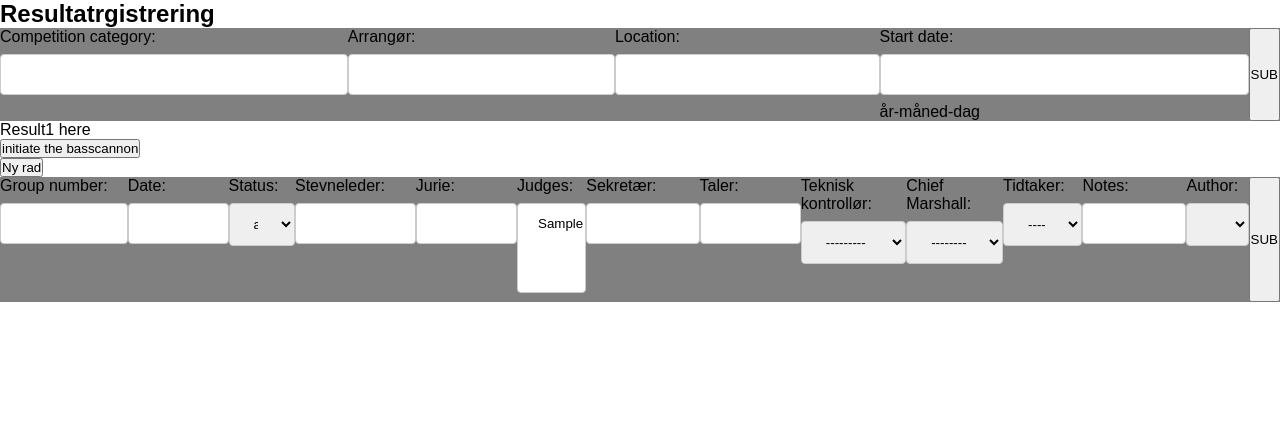
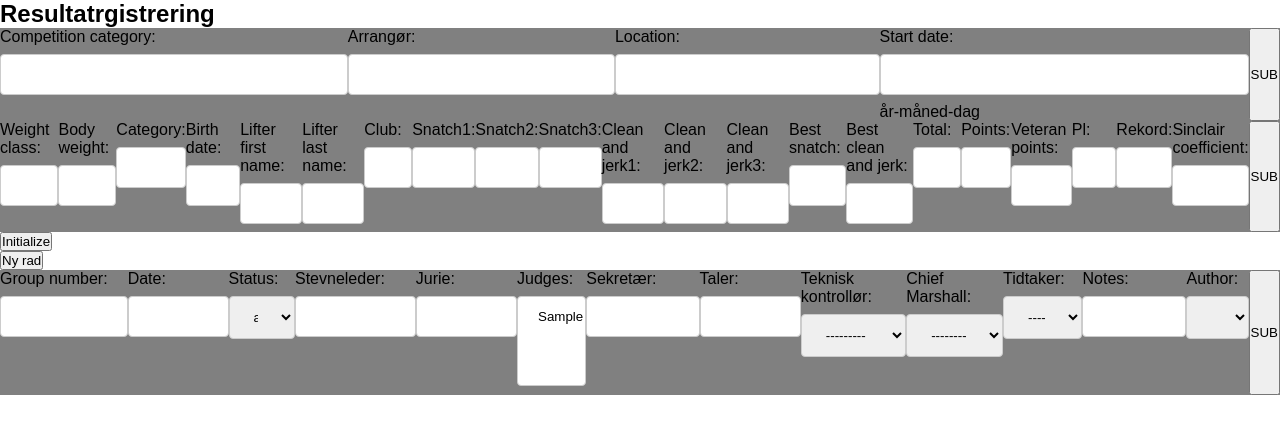
Before and after one commit to jorgenhenrichsen/TDT4290, a Django app: page /resultregistration/ in a window 1280 px wide. Shown: the part 58-492 px from the top of the page. Run offline with Django 3.2, Linux system fonts and the light colour scheme; tables that the repository leaves empty hold one stand-in row (values such as "Sample post").

Commit message:
comp and group forms working as intended

```diff
--- a/athlitikos/resultregistration/forms.py
+++ b/athlitikos/resultregistration/forms.py
@@ -90,11 +90,20 @@ class MoveAttemptForm(forms.ModelForm):
 
 
 class PendingResultForm(forms.Form):
+    # weight_class = result.weight_class #forms.CharField(max_length=3)
+    # body_weight = Result.body_weight #forms.FloatField()
+    # category = Result.age_group#forms.CharField(max_length=4)
+    # birth_date = Lifter.birth_date# forms.DateField()
+    # lifter_first_name = Lifter.first_name#forms.CharField(max_length=200)
+    # lifter_last_name = Lifter.last_name  # forms.CharField(max_length=200)
+    # club = Lifter.club#forms.CharField()
+
     weight_class = forms.CharField(max_length=3)
     body_weight = forms.FloatField()
     category = forms.CharField(max_length=4)
     birth_date = forms.DateField()
-    lifter_name = forms.CharField(max_length=200)
+    lifter_first_name = forms.CharField(max_length=200)
+    lifter_last_name = forms.CharField(max_length=200)
     club = forms.CharField()
 
     snatch1 = forms.IntegerField()
--- a/athlitikos/resultregistration/models.py
+++ b/athlitikos/resultregistration/models.py
@@ -113,6 +113,8 @@ class Result(models.Model):
     points_with_veteran = models.FloatField(verbose_name='Veteranpoeng',
                                             blank=True, null=True)   # points_with_sinclair*melzerfaber_coefficient
 
+    class Meta:
+        unique_together = ('group', 'lifter')
     def __str__(self):
         return 'resultat for {0} i {1}'.format(self.lifter.fullname(), str(self.group))
 
--- a/athlitikos/resultregistration/static/js/resultregistration.js
+++ b/athlitikos/resultregistration/static/js/resultregistration.js
@@ -83,11 +83,13 @@ function addRow(elem) {
         dataType: 'html',
         success: function(data){
             // console.log($myDiv)
+            $myDiv.append(data)
+            // $(data).trigger('create')
+            // $myDiv.page()
+            // console.log($myDiv, $myDiv.children.length.toString())
+            // console.log('id: ',$myDiv,' length: '+$myDiv.children.length.toString())
+            // console.log('success')
 
-            $myDiv.append(data)
-            console.log($myDiv, $myDiv.children.length.toString())
-            console.log('id: ',$myDiv,' length: '+$myDiv.children.length.toString())
-            console.log('success')
             numberOfRows ++
         },
         error: function () {
@@ -98,32 +100,34 @@ function addRow(elem) {
 
 function initiateResultRows(div){
     var $table = $(div)
-    for( i =0; i<10; i++){
+    for( i=0; i<10; i++){
         addRow($table)
         // $table.append(newRow('result_registration_table'))
         // $table.append('<div>this is a row <br></div>')
         $('#initiate').hide()
     }
 }
-
-function ajaxSubmit(node) {
-    var $myForm = $(node)
-    console.log($myForm )
-    $myForm.submit(function(event){
+$(document).ready(function() {
+    var $myForm = $('.ajax_form')
+    $myForm.submit(function (event) {
+        console.log('submit')
         event.preventDefault();
         var $formData = $($myForm).serialize()
         var $thisURL = $myForm.attr('data-url') || window.location.href // or set your own url
-    console.log($formData, JSON.stringify($thisURL))
+        // console.log($formData, JSON.stringify($thisURL))
         $.ajax({
             method: "POST",
             url: $thisURL,
             data: $formData,
             success: handleFormSuccess,
             error: handleFormError,
+            complete: function () {
+                console.log('eh?')
+            }
         })
 
     })
-
+});
 
 function handleFormSuccess(data, textStatus, jqXHR){
     console.log('youhooo')
@@ -134,9 +138,15 @@ function ajaxSubmit(node) {
 }
 
 function handleFormError(jqXHR, textStatus, errorThrown){
-        console.log('fuckthis')
-        // console.log(jqXHR)
+    console.log(jqXHR)
     // console.log(textStatus)
     // console.log(errorThrown)
 }
-};
+// function ajaxSubmit(node) {
+//     console.log('ahaajsubmit')
+// // $(document).ready(function(){
+// //     var $myForm = $(node)
+// //     var node = $(node)
+//     var $myForm = $(node)
+//     // console.log(node)
+// };
--- a/athlitikos/resultregistration/templates/resultregistration/result_form.html
+++ b/athlitikos/resultregistration/templates/resultregistration/result_form.html
@@ -12,8 +12,9 @@
 {#{% extends 'resultregistration/resultregistration.html' %}#}
 {#{% block results %}#}
 {#{% for row in '123456' %}#}
+<div id="result-div{{ rowId }}">
 
-<form class="ajax_form result" id="pending_result{{ rowId }}" method="POST" action="" data-url="result/pending/new">
+    <form class="ajax_form" id="pending_result{{ rowId }}" method="POST" action="." data-url="result/pending/new">
         {% csrf_token %}
     {#        <script type="text/javascript">#}
     {#            $("form").addClass("result")#}
@@ -26,9 +27,11 @@
     {#        <div id="best_snatch{{ row }}"><input title="heeh" type="text" placeholder="bestSnatch" ></div>#}
 
     {#        </table>#}
-    <button type="submit" onclick="ajaxSubmit(this.parentNode)" >SUB</button>
+        <button type="submit" >SUB</button>
+    {#    onclick="ajaxSubmit(this.parentNode)" #}
     {#        <input type="submit" name="submit_result" value="Submit">#}
     </form>
+</div>
 
 
 {#<div> result_form is here</div>#}
--- a/athlitikos/resultregistration/templates/resultregistration/resultregistration.html
+++ b/athlitikos/resultregistration/templates/resultregistration/resultregistration.html
@@ -15,18 +15,21 @@
     <form class="ajax_form" id="competition_form" method="POST" action="."  data-url="competition/new/">
         {% csrf_token %}
         {{ CompetitonForm.as_p|safe }}
-        <button type="submit" onclick="ajaxSubmit(this.parentNode)" >SUB</button>
+        <button type="submit">SUB</button>
+{#         onclick="ajaxSubmit(this.parentNode)"#}
+{#onclick="ajaxSubmit(this.parentNode)"#}
     </form>
 
-    <div class="result_section" id="results">
+    <div class="result_section" id="results" >
+{#    onload="initiateResultRows(this.children[0])"#}
         <div class="results" id="result_registration_table">
-            <div class="result" id="result0">
-                Result1 here
-
-            </div>
+{#            <div class="result" id="result0">#}
+{#                Result1 here#}
+            {% include 'resultregistration/result_form.html' %}
+{#            </div>#}
         </div>
 
-        <button id="initiate" onclick="initiateResultRows(this.parentNode.children[0])">initiate the basscannon</button>
+        <button id="initiate" onclick="initiateResultRows(this.parentNode.children[0])">Initialize</button>
         <br>
         <button onclick="addRow(this.parentNode.children[0])">Ny rad</button>
     </div>
--- a/athlitikos/resultregistration/views.py
+++ b/athlitikos/resultregistration/views.py
@@ -153,19 +153,23 @@ class CompetitionFormView(AjaxFormMixin, FormView):
         # print('enters post')
         # print(competition)
         if competition.is_valid():
-            # data = competition.cleaned_data
-            # print(competition.cleaned_data, 'competition valid')
-            competition_category = competition['competition_category'].value()
-            start_date = competition['start_date'].value()
-            location = competition['location'].value()
+            data = competition.cleaned_data
+            # print(competition.cleaned_data)
+            print('competition valid')
+            competition_category = data['competition_category']
+            start_date = data['start_date']
+            location = data['location']
+            host = data['host']
             # print(competition_category, start_date, location)
             # print(Competition.objects.filter())
             if not Competition.objects.filter(competition_category=competition_category,
                                               start_date=start_date,
-                                              location=location):
+                                              location=location,
+                                              host=host):
                 Competition.objects.create(competition_category=competition_category,
                                            start_date=start_date,
-                                           location=location)
+                                           location=location,
+                                           host=host)
         return render(request, 'resultregistration/resultregistration.html')
 
 
```
Lines whose indentation alone changed are shown as unchanged.
